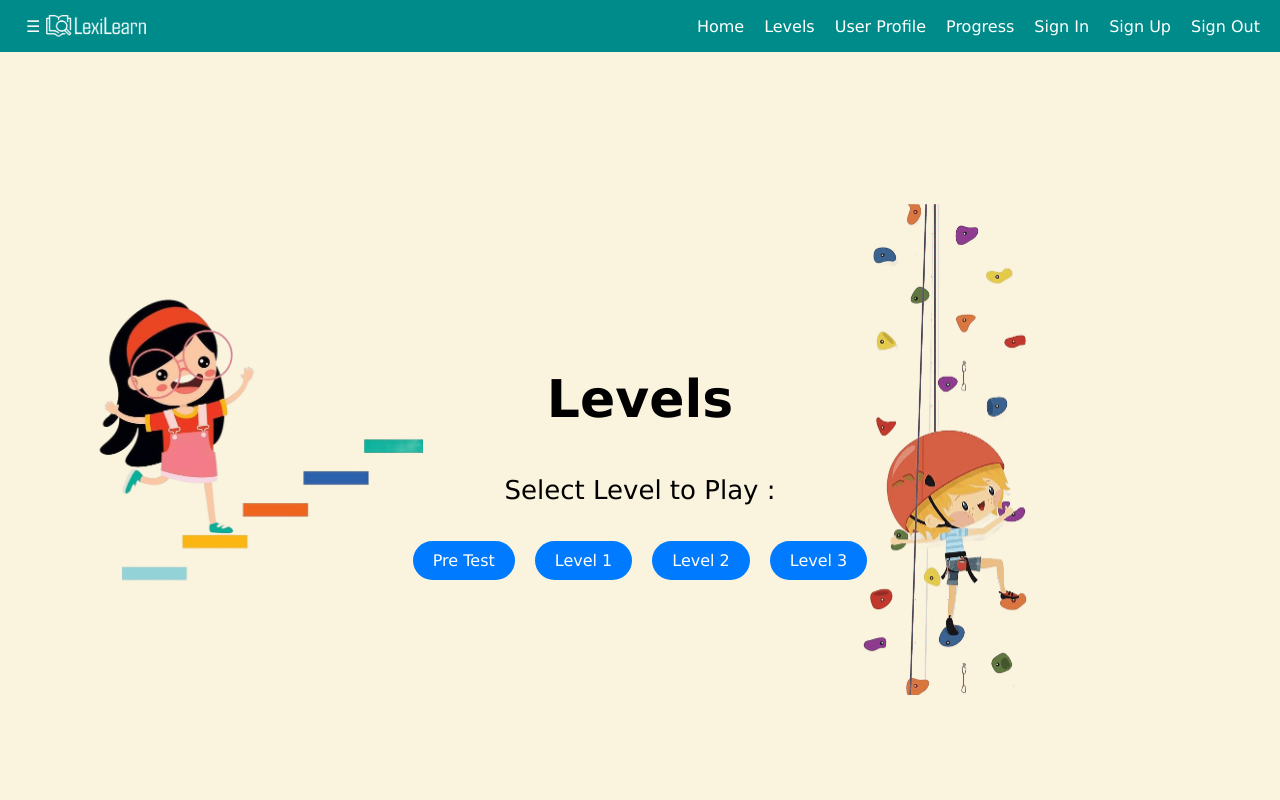
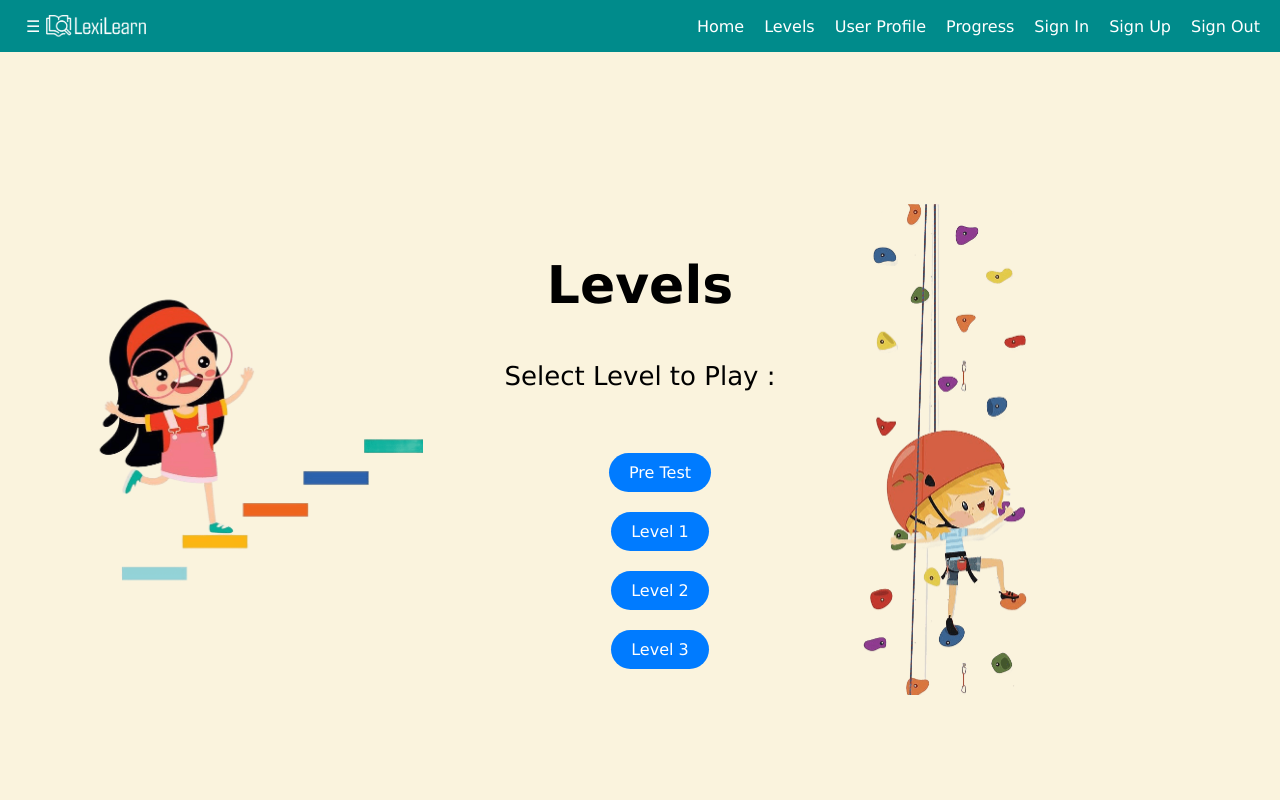
Before and after one commit to Raabi-ya/LexiLearn, a React (Create React App) app in the folder lexilearn/: page /SelectLevelsPage in a window 1280 px wide. Shown: the top 800 px of the page. Built offline with nearby package versions, Linux system fonts and the light colour scheme; no server answers; sample sign-in values are in the browser's storage.

Commit message:
CSS styles of SelectLevels and userform

```diff
--- a/lexilearn/src/LoginPage.js
+++ b/lexilearn/src/LoginPage.js
@@ -40,7 +40,7 @@ function LoginPage() {
     <div className="login-page">
       {/* Picture Section */}
       <div className="left-section">
-        <img src="/login-img.png" alt="Child Learning" />
+        <img src="./login-img.png" alt="Child Learning" />
       </div>
       {/* Login Form Section */}
       <div className="right-section">
--- a/lexilearn/src/UserForm.js
+++ b/lexilearn/src/UserForm.js
@@ -130,7 +130,7 @@ const UserForm = () => {
             <img
               src="https://img.freepik.com/premium-vector/set-kids-faces-avatars-children-heads-different-nationality-flat-style_283146-615.jpg"
               alt="Profile"
-              style={{ width: "250px", height: "auto", borderRadius: "50%", marginBottom: "20px" }}
+              style={{ width: "150px", height: "150px", marginBottom: "20px" }}
             />
             <h2>Your Profile</h2>
             <div className="user-save-form">
@@ -225,7 +225,7 @@ const UserForm = () => {
                 </>
               )}
               {isDeleteConfirmationVisible && (
-                <div>
+                <div className="delete-confirmation-dialog">
                   <p>Are you sure you want to delete your account?</p>
                   <button onClick={confirmDelete}>Yes</button>
                   <button onClick={cancelDelete}>No</button>
--- a/lexilearn/src/selectLevelsPage.css
+++ b/lexilearn/src/selectLevelsPage.css
@@ -80,3 +80,7 @@
   height: 80%;
 
 }
+
+.Selected-Levels-Page ul{
+  list-style-type: none;
+}
--- a/lexilearn/src/selectLevelsPage.js
+++ b/lexilearn/src/selectLevelsPage.js
@@ -2,7 +2,6 @@ import React from 'react';
 import { Link } from 'react-router-dom';
 import './SelectLevelsPage.css';
 import Footer from './Footer';
-import Level1 from './Level1'; // Import Level1Page component
 
 function SelectLevelsPage() {
   return (
@@ -14,10 +13,12 @@ function SelectLevelsPage() {
               <h1>Levels</h1>
               <p>Select Level to Play :</p>
               <div>
-                <Link to="/pretest"><button>Pre Test</button></Link>
-                <Link to="/Level1"><button>Level 1</button></Link>
-                <Link to="/level2"><button>Level 2</button></Link>
-                <Link to="/level3"><button>Level 3</button></Link>
+                <ul>
+                <li><Link to="/pretest"><button>Pre Test</button></Link></li>
+                <li><Link to="/Level1"><button>Level 1</button></Link></li>
+                <li><Link to="/level2"><button>Level 2</button></Link></li>
+                <li><Link to="/level3"><button>Level 3</button></Link></li>
+                </ul>
             </div>
             </div>
             <div className="image">
```
Also changed, not shown: lexilearn/public/login-img.jpg (deleted), lexilearn/public/login-img.png (added).
